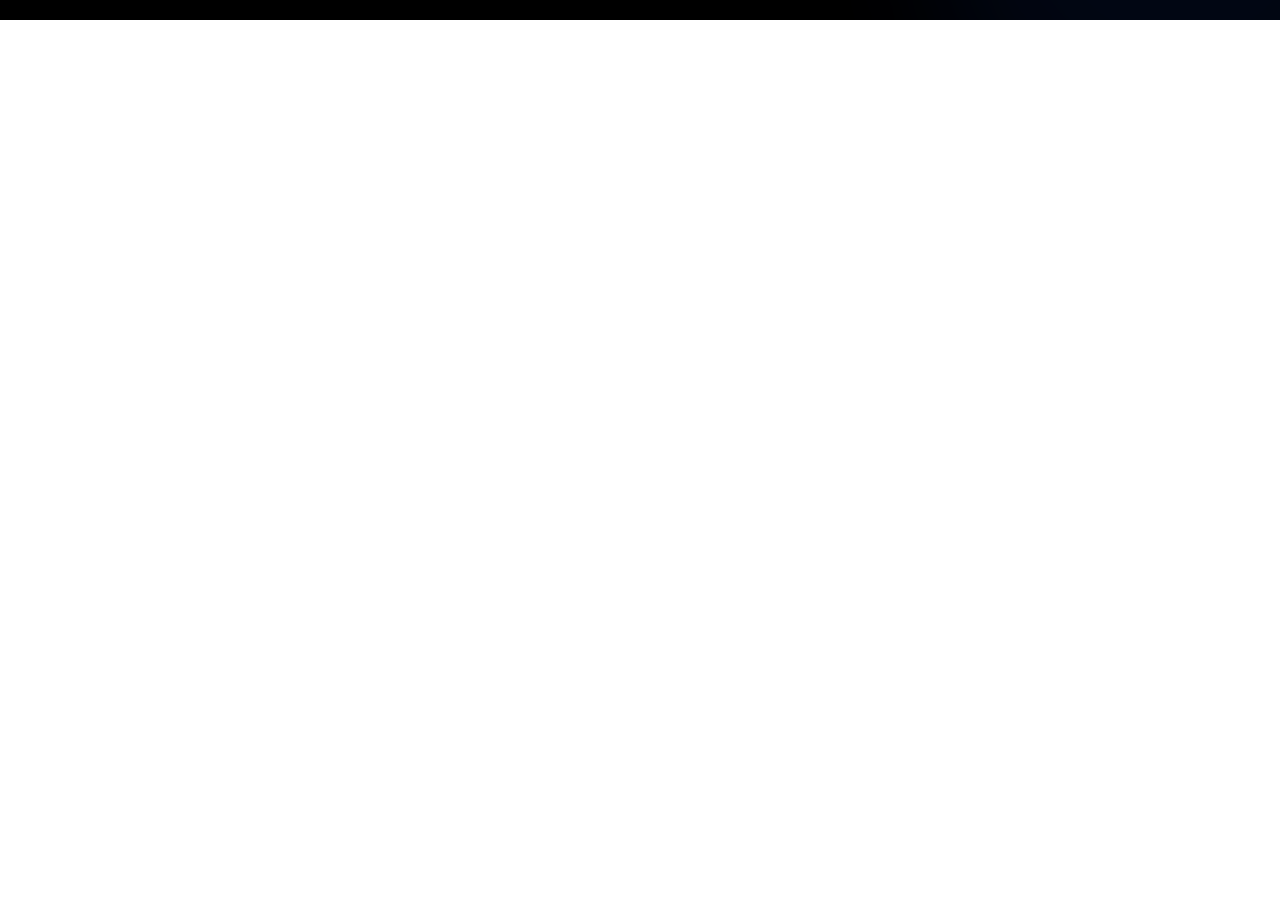
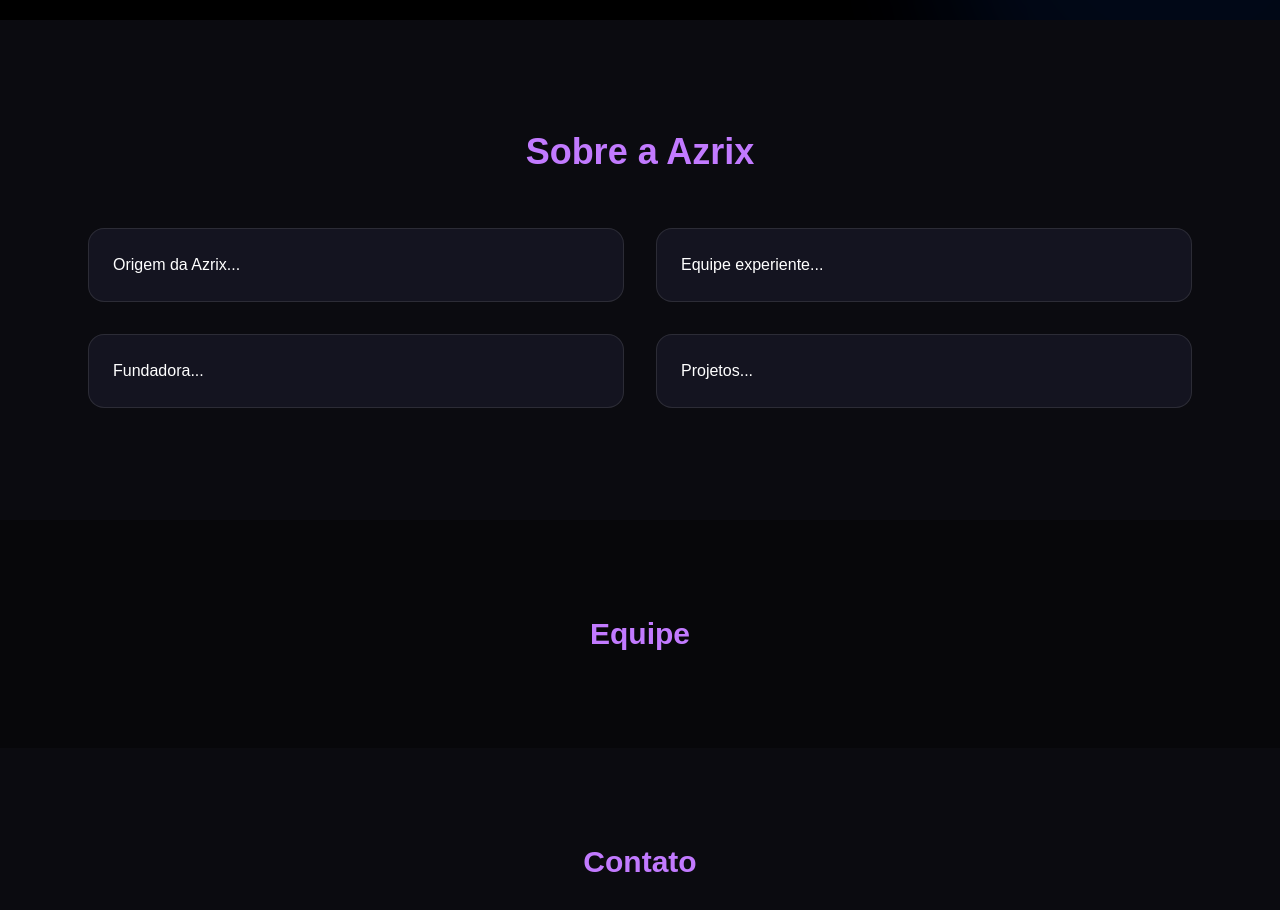
Before and after one commit to jennefferw/azrix-site, a Next.js app: page / in a window 1280 px wide. Shown: the part 780-1690 px from the top of the page. Before the commit the page ends 800 px from the top, so only its background shows below. Built offline with nearby package versions, Linux system fonts and the light colour scheme.

Commit message:
atualiza site com animações

```diff
--- a/app/page.tsx
+++ b/app/page.tsx
@@ -12,20 +12,15 @@ export default function Home() {
         className="min-h-screen flex flex-col items-center justify-center text-center px-6 relative overflow-hidden"
       >
 
-        {/* FUNDO MAIS BONITO */}
+        {/* FUNDO */}
         <div className="absolute inset-0 overflow-hidden">
-
           <div className="absolute inset-0 bg-gradient-to-b from-purple-900/30 via-black to-black" />
-
           <div className="absolute top-[-120px] left-[-120px] w-[400px] h-[400px] bg-purple-600/20 rounded-full blur-3xl animate-pulse" />
-
           <div className="absolute bottom-[-150px] right-[-150px] w-[500px] h-[500px] bg-blue-600/10 rounded-full blur-3xl animate-pulse" />
-
         </div>
 
         <div className="relative z-10">
 
-          {/* AZRIX ANIMADO */}
           <motion.h1
             initial={{ opacity: 0, y: 30, scale: 0.95 }}
             animate={{ opacity: 1, y: 0, scale: 1 }}
@@ -35,43 +30,78 @@ export default function Home() {
             AZRIX
           </motion.h1>
 
-          {/* TEXTO */}
           <motion.p
             initial={{ opacity: 0 }}
             animate={{ opacity: 1 }}
-            transition={{ delay: 0.5, duration: 1 }}
+            transition={{ delay: 0.5 }}
             className="text-gray-300 max-w-2xl mt-6 text-lg"
           >
             Uma organização formada por moderadores e gestores de grandes comunidades de games e esports no Brasil.
           </motion.p>
 
-          {/* BOTÕES (NOVO) */}
           <motion.div
             initial={{ opacity: 0, y: 20 }}
             animate={{ opacity: 1, y: 0 }}
             transition={{ delay: 0.8 }}
             className="flex flex-col md:flex-row gap-4 mt-10 justify-center"
           >
-
             <a
               href="#sobre"
-              className="px-7 py-3 bg-purple-600 hover:bg-purple-700 rounded font-semibold transition shadow-lg shadow-purple-500/20"
+              className="px-7 py-3 bg-purple-600 hover:bg-purple-700 rounded font-semibold"
             >
               Conhecer organização
             </a>
 
             <a
               href="#equipe"
-              className="px-7 py-3 border border-purple-500 hover:bg-purple-500/20 rounded font-semibold transition"
+              className="px-7 py-3 border border-purple-500 hover:bg-purple-500/20 rounded font-semibold"
             >
               Ver equipe
             </a>
-
           </motion.div>
 
         </div>
       </section>
 
+      {/* SOBRE */}
+      <section id="sobre" className="max-w-6xl mx-auto px-6 py-28">
+
+        <h2 className="text-4xl font-bold text-center text-purple-400 mb-14">
+          Sobre a Azrix
+        </h2>
+
+        <div className="grid md:grid-cols-2 gap-8">
+
+          <div className="bg-[#141420] p-6 rounded-2xl border border-white/10">
+            Origem da Azrix...
+          </div>
+
+          <div className="bg-[#141420] p-6 rounded-2xl border border-white/10">
+            Equipe experiente...
+          </div>
+
+          <div className="bg-[#141420] p-6 rounded-2xl border border-white/10">
+            Fundadora...
+          </div>
+
+          <div className="bg-[#141420] p-6 rounded-2xl border border-white/10">
+            Projetos...
+          </div>
+
+        </div>
+
+      </section>
+
+      {/* EQUIPE */}
+      <section id="equipe" className="bg-black/40 py-24 text-center">
+        <h2 className="text-3xl font-bold text-purple-400">Equipe</h2>
+      </section>
+
+      {/* CONTATO */}
+      <section id="contato" className="text-center py-24">
+        <h2 className="text-3xl font-bold text-purple-400">Contato</h2>
+      </section>
+
     </main>
   )
 }
```
